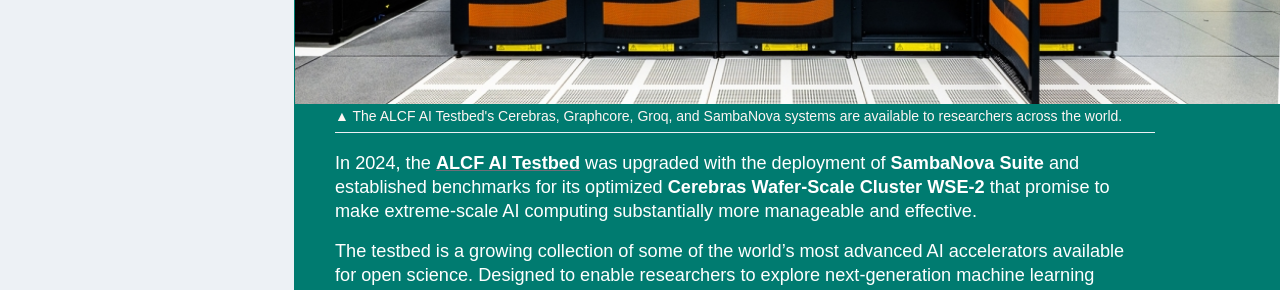
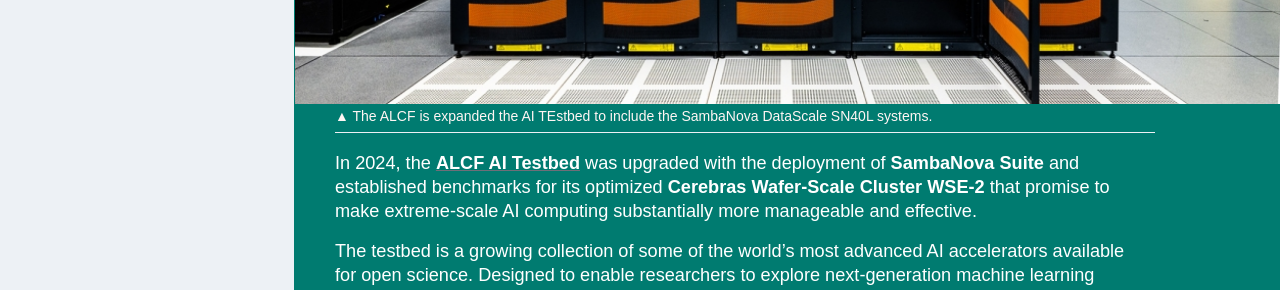
Before and after one commit to argonne-lcf/AR2024, a Jekyll site: the page built from 02_features/alcf-ai-testbed.md, in a window 1280 px wide. Shown: the part 990-1280 px from the top of the page. Built offline with Jekyll 4.4.1, drawn with Linux system fonts in a browser that asks for light colours; some web fonts are replaced.

Commit message:
Update alcf-ai-testbed.md
adding caption for image

```diff
--- a/02_features/alcf-ai-testbed.md
+++ b/02_features/alcf-ai-testbed.md
@@ -6,7 +6,7 @@
 
 title: ALCF Continues to Expand AI Testbed Systems Deployed for Open Science
 hero-img-source: AI-testbed-sambanova.jpg
-hero-img-caption: "The ALCF AI Testbed's Cerebras, Graphcore, Groq, and SambaNova systems are available to researchers across the world."
+hero-img-caption: "The ALCF is expanded the AI TEstbed to include the SambaNova DataScale SN40L systems."
 intro: "By updating and expanding its testbed for AI accelerators, the ALCF enables users to harness leading-edge AI technologies for efficient and impactful scientific discovery."
 ---
 
```
